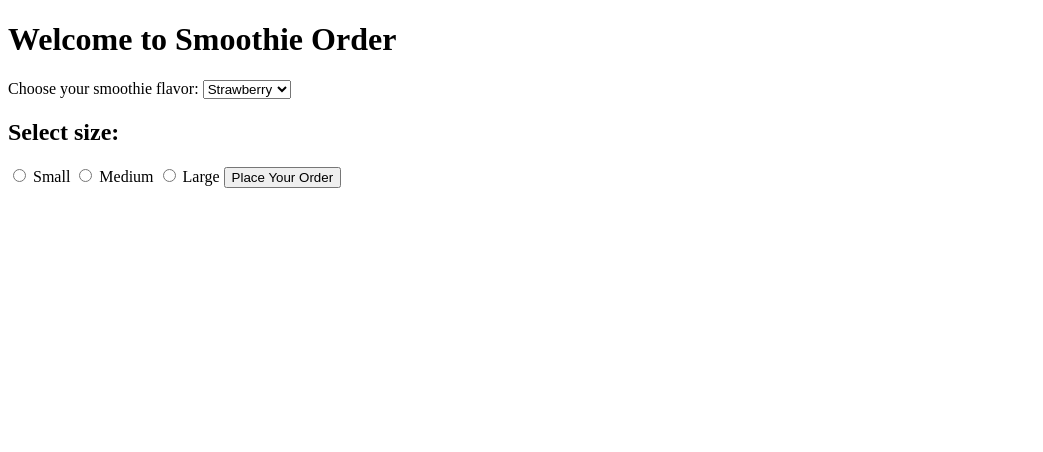
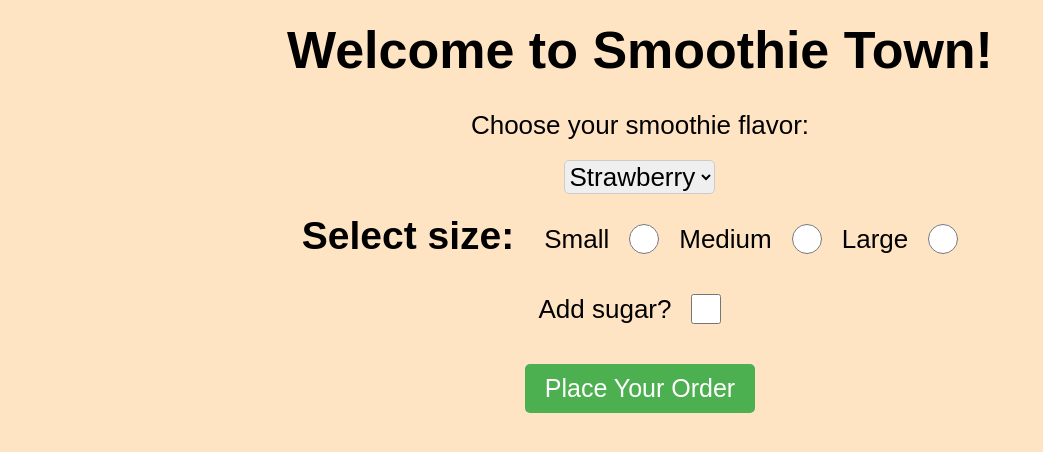
Before and after one commit to Arash-Arian/Assignment-2-comp1073s25, a plain HTML site: page index.html in a window 1280 px wide. Shown: the whole page, without its empty margins (0-1043 px from the left). Drawn offline with Linux system fonts and the light colour scheme.

Commit message:
Added CSS

```diff
--- a/css/main.css
+++ b/css/main.css
@@ -0,0 +1,59 @@
+*{
+    margin: 0;
+    padding: 0;
+    box-sizing: border-box;
+    font-family:  Corbel, sans-serif;
+}
+body{
+    background-color: bisque;
+    display: flex;
+    justify-content: center;
+    align-items: center;
+    flex-direction: column;
+    font-size: 26px;
+    h1{
+        padding: 20px;
+    }
+    form{
+        display: flex;
+        flex-direction: column;
+        align-items: center;
+        div{
+            display: flex;
+            flex-direction: row;
+            margin: 10px 0;
+            h2{
+                margin-right: 30px;
+            }
+
+        }
+        label{
+            line-height: 50px;
+        }
+        input{
+            width: 50px;
+            border-radius: 5px;
+            border: 1px solid #ccc;
+            margin: 10px;
+        }
+        select{
+            font-size: 26px;
+            border-radius: 5px;
+            border: 1px solid #ccc;
+            margin: 10px 0;
+        }
+        button{
+            margin: 20px;
+            padding: 10px 20px;
+            background-color: #4CAF50;
+            color: white;
+            border: none;
+            border-radius: 5px;
+            cursor: pointer;
+            font-size: 25px;
+        }
+        button:hover{
+            background-color: #45a049;
+        }
+    }
+}
--- a/index.html
+++ b/index.html
@@ -10,8 +10,9 @@
     <title>Order Your Smoothie</title>
 </head>
 <body>
-    <h1>Welcome to Smoothie Order</h1>
+    <h1>Welcome to Smoothie Town!</h1>
     <form method="post">
+<!--        flavor section-->
         <label for="flavor">Choose your smoothie flavor:</label>
         <select id="flavor" name="flavor">
             <option value="strawberry">Strawberry</option>
@@ -19,13 +20,21 @@
             <option value="mango">Mango</option>
             <option value="mixed">Mixed Fruit</option>
         </select>
-        <h2>Select size:</h2>
-        <input type="radio" id="small" name="size" value="small">
-        <label for="small">Small</label>
-        <input type="radio" id="medium" name="size" value="medium">
-        <label for="medium">Medium</label>
-        <input type="radio" id="large" name="size" value="large">
-        <label for="large">Large</label>
+<!--        we create a size selection section-->
+        <div class="size">
+            <h2>Select size:</h2>
+            <label for="small">Small</label>
+            <input type="radio" id="small" name="size" value="small">
+            <label for="medium">Medium</label>
+            <input type="radio" id="medium" name="size" value="medium">
+            <label for="large">Large</label>
+            <input type="radio" id="large" name="size" value="large">
+        </div>
+<!--        we create a checkbox for added sugar-->
+        <div class="sugar">
+            <label for="sugar">Add sugar?</label>
+            <input type="checkbox" id="sugar" name="sugar" value="yes">
+        </div>
         <button type="submit">Place Your Order</button>
     </form>
 </body>
```
